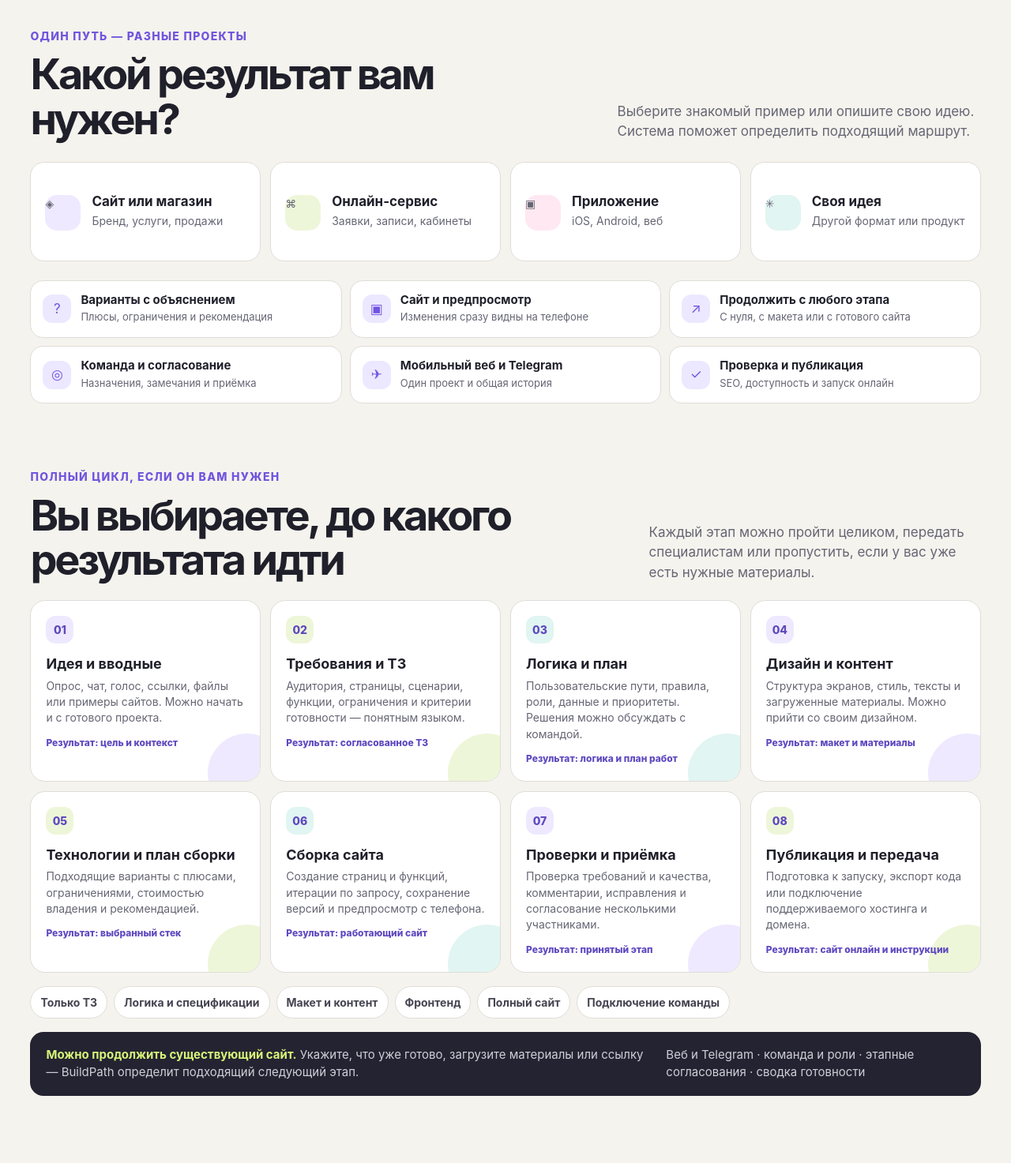
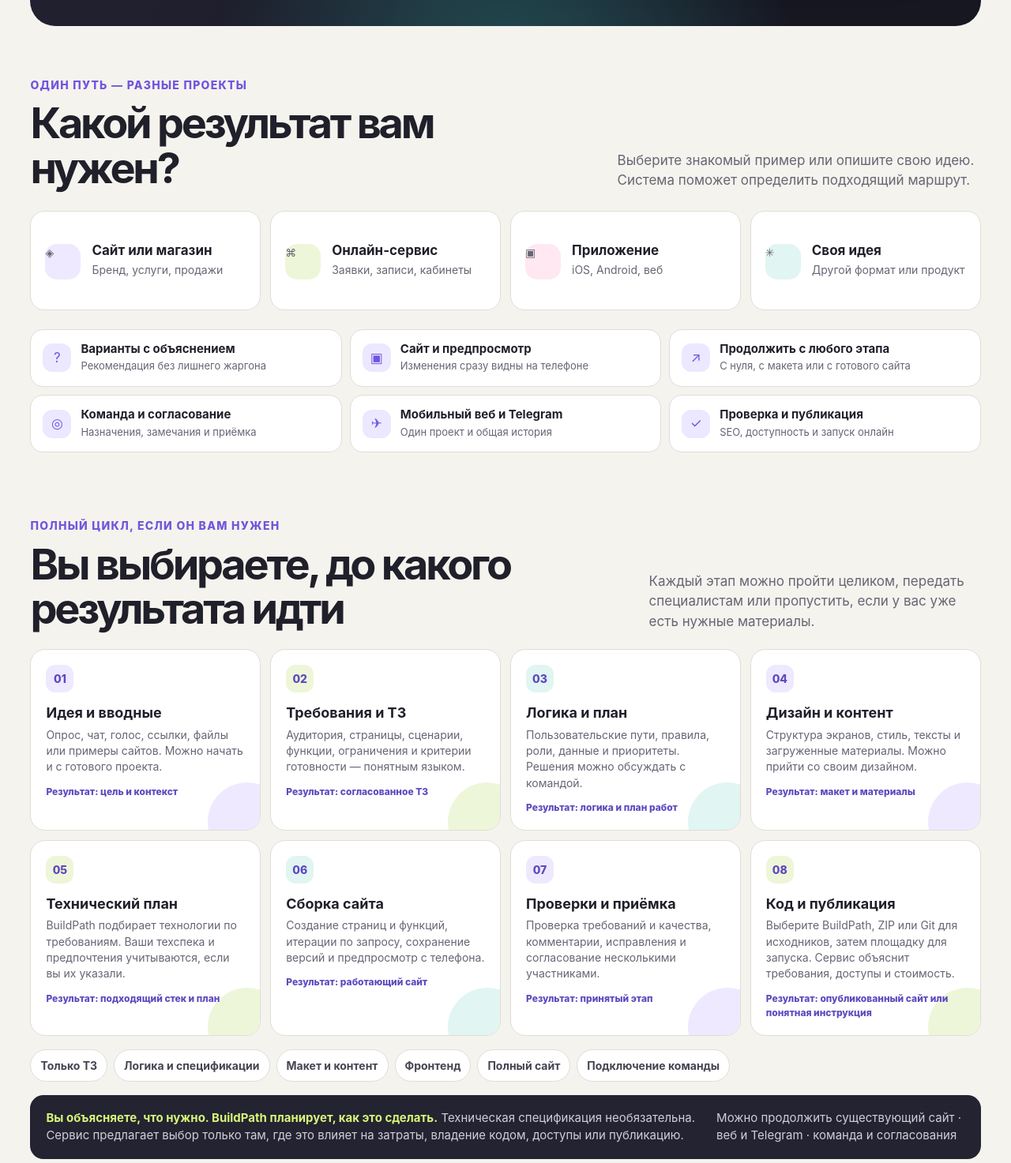
Before and after one commit to nurgeldiserikbay/builder-docs, a plain HTML site: page index.html in a window 1280 px wide. Shown: the part 822-2295 px from the top of the page at 79% size. Drawn offline with Linux system fonts and the light colour scheme.

Commit message:
Clarify optional technical requirements and delegated implementation

```diff
--- a/index.html
+++ b/index.html
@@ -47,7 +47,7 @@ section{padding:42px 0}.section-head{display:block;margin-bottom:18px}.section-h
       <div class="intro">
         <span class="eyebrow"><i class="pulse"></i> Не знаете технологии? Не нужно.</span>
         <h1>Скажите, что<br><em>вам нужно.</em></h1>
-        <p>Опишите задачу. BuildPath выяснит, что нужно, объяснит варианты и соберёт сайт. Работайте с телефона — в мобильном вебе или Telegram.</p>
+        <p>Опишите, что сайт должен делать и какие правила важны. Технические требования можно добавить, если они у вас есть. BuildPath сам подберёт способ реализации, объяснит важные варианты и соберёт сайт — всё с телефона или через Telegram.</p>
         <div class="actions"><a class="btn btn-lime" href="#demo">Пройти демо по шагам&nbsp;↓</a><a class="btn btn-glass" href="docs/product-blueprint.md">О проекте</a></div>
         <div class="caption">Сразу смотрите результат. Остановитесь на этапе или продолжите существующий проект.</div>
       </div>
@@ -72,7 +72,7 @@ section{padding:42px 0}.section-head{display:block;margin-bottom:18px}.section-h
       <div class="type-card"><span class="type-icon">✳</span><div><strong>Своя идея</strong><span>Другой формат или продукт</span></div></div>
     </div>
     <div class="capabilities" aria-label="Основные возможности BuildPath">
-      <div class="capability"><span class="capability-icon">?</span><div><strong>Варианты с объяснением</strong><small>Плюсы, ограничения и рекомендация</small></div></div>
+      <div class="capability"><span class="capability-icon">?</span><div><strong>Варианты с объяснением</strong><small>Рекомендация без лишнего жаргона</small></div></div>
       <div class="capability"><span class="capability-icon">▣</span><div><strong>Сайт и предпросмотр</strong><small>Изменения сразу видны на телефоне</small></div></div>
       <div class="capability"><span class="capability-icon">↗</span><div><strong>Продолжить с любого этапа</strong><small>С нуля, с макета или с готового сайта</small></div></div>
       <div class="capability"><span class="capability-icon">◎</span><div><strong>Команда и согласование</strong><small>Назначения, замечания и приёмка</small></div></div>
@@ -88,13 +88,13 @@ section{padding:42px 0}.section-head{display:block;margin-bottom:18px}.section-h
       <article class="journey-card"><span class="journey-num">02</span><strong>Требования и ТЗ</strong><p>Аудитория, страницы, сценарии, функции, ограничения и критерии готовности — понятным языком.</p><small class="journey-output">Результат: согласованное ТЗ</small></article>
       <article class="journey-card"><span class="journey-num">03</span><strong>Логика и план</strong><p>Пользовательские пути, правила, роли, данные и приоритеты. Решения можно обсуждать с командой.</p><small class="journey-output">Результат: логика и план работ</small></article>
       <article class="journey-card"><span class="journey-num">04</span><strong>Дизайн и контент</strong><p>Структура экранов, стиль, тексты и загруженные материалы. Можно прийти со своим дизайном.</p><small class="journey-output">Результат: макет и материалы</small></article>
-      <article class="journey-card"><span class="journey-num">05</span><strong>Технологии и план сборки</strong><p>Подходящие варианты с плюсами, ограничениями, стоимостью владения и рекомендацией.</p><small class="journey-output">Результат: выбранный стек</small></article>
+      <article class="journey-card"><span class="journey-num">05</span><strong>Технический план</strong><p>BuildPath подбирает технологии по требованиям. Ваши техспека и предпочтения учитываются, если вы их указали.</p><small class="journey-output">Результат: подходящий стек и план</small></article>
       <article class="journey-card"><span class="journey-num">06</span><strong>Сборка сайта</strong><p>Создание страниц и функций, итерации по запросу, сохранение версий и предпросмотр с телефона.</p><small class="journey-output">Результат: работающий сайт</small></article>
       <article class="journey-card"><span class="journey-num">07</span><strong>Проверки и приёмка</strong><p>Проверка требований и качества, комментарии, исправления и согласование несколькими участниками.</p><small class="journey-output">Результат: принятый этап</small></article>
-      <article class="journey-card"><span class="journey-num">08</span><strong>Публикация и передача</strong><p>Подготовка к запуску, экспорт кода или подключение поддерживаемого хостинга и домена.</p><small class="journey-output">Результат: сайт онлайн и инструкции</small></article>
+      <article class="journey-card"><span class="journey-num">08</span><strong>Код и публикация</strong><p>Выберите BuildPath, ZIP или Git для исходников, затем площадку для запуска. Сервис объяснит требования, доступы и стоимость.</p><small class="journey-output">Результат: опубликованный сайт или понятная инструкция</small></article>
     </div>
     <div class="deliverables" aria-label="Можно завершить работу на нужном результате"><span>Только ТЗ</span><span>Логика и спецификации</span><span>Макет и контент</span><span>Фронтенд</span><span>Полный сайт</span><span>Подключение команды</span></div>
-    <div class="journey-note"><p><strong>Можно продолжить существующий сайт.</strong> Укажите, что уже готово, загрузите материалы или ссылку — BuildPath определит подходящий следующий этап.</p><p>Веб и Telegram · команда и роли · этапные согласования · сводка готовности</p></div>
+    <div class="journey-note"><p><strong>Вы объясняете, что нужно. BuildPath планирует, как это сделать.</strong> Техническая спецификация необязательна. Сервис предлагает выбор только там, где это влияет на затраты, владение кодом, доступы или публикацию.</p><p>Можно продолжить существующий сайт · веб и Telegram · команда и согласования</p></div>
   </section>
 
   <section class="wrap quality" id="quality">
```
